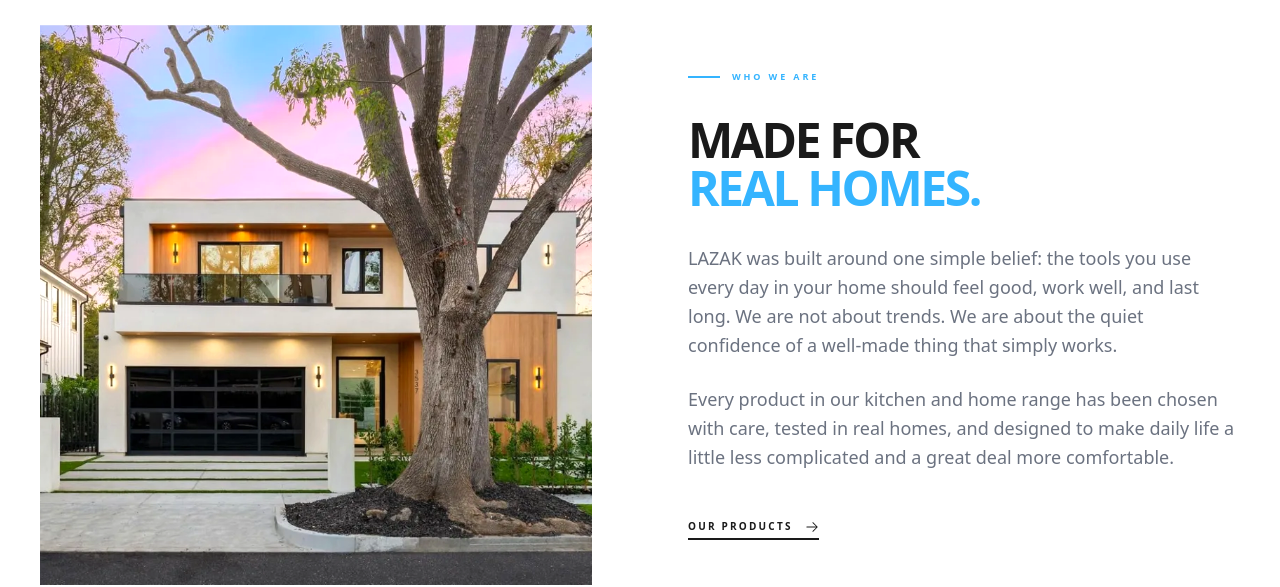
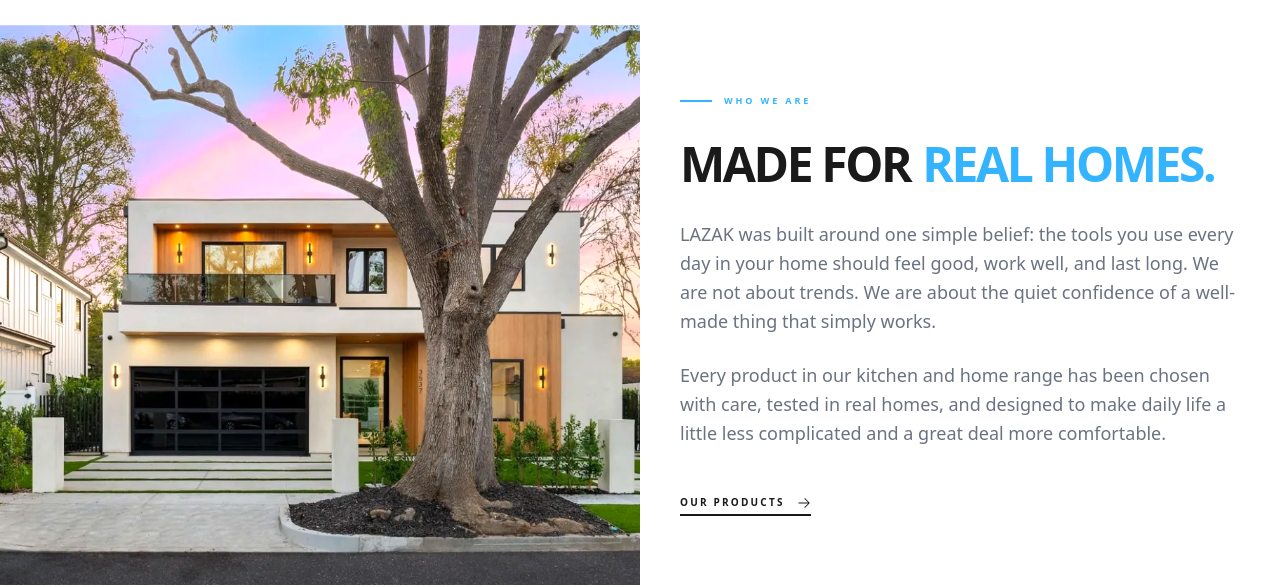
Before and after one commit to ManzoorAhmad1/lazak, a Next.js app: page / in a window 1280 px wide. Shown: the part 1035-1622 px from the top of the page. Built offline with nearby package versions, Linux system fonts and the light colour scheme.

Commit message:
update who am i section in home page

```diff
--- a/src/components/sections/BrandMission.tsx
+++ b/src/components/sections/BrandMission.tsx
@@ -6,17 +6,16 @@ import Link from 'next/link';
 
 export const BrandMission = () => {
   return (
-    <section className="bg-white py-24 lg:py-32">
-      <div className="max-w-7xl mx-auto px-6 lg:px-10">
-        <div className="grid lg:grid-cols-2 gap-16 lg:gap-24 items-center">
-
-          {/* Left: image */}
+    <section className="bg-white py-24 lg:py-32 overflow-hidden">
+      <div className="max-w-8xl mx-auto">
+        <div className="grid lg:grid-cols-2 items-stretch">
+          {/* Left: image - full width and height */}
           <motion.div
             initial={{ clipPath: 'inset(0 0 0 100%)' }}
             whileInView={{ clipPath: 'inset(0 0 0 0)' }}
             viewport={{ once: true, margin: '-80px' }}
             transition={{ duration: 1.0, ease: [0.16, 1, 0.3, 1] }}
-            className="relative overflow-hidden min-h-[480px] lg:min-h-[560px] bg-[#F5F5F3]"
+            className="relative h-full min-h-[480px] lg:min-h-[560px] bg-[#F5F5F3]"
           >
             <img
               src="/image copy 3.png"
@@ -26,13 +25,15 @@ export const BrandMission = () => {
             />
           </motion.div>
 
-          {/* Right: text */}
+          {/* Right: text with padding */}
           <motion.div
             initial={{ opacity: 0, x: 40 }}
             whileInView={{ opacity: 1, x: 0 }}
             viewport={{ once: true, margin: '-80px' }}
             transition={{ duration: 0.65, delay: 0.2 }}
+            className="px-6 lg:px-10 py-12 lg:py-16 flex items-center"
           >
+            <div>
               <div className="flex items-center gap-3 mb-8">
                 <div className="w-8 h-[2px] bg-[#34B4FF]" />
                 <span className="text-[9px] font-black uppercase tracking-[0.32em] text-[#34B4FF]">
@@ -41,8 +42,8 @@ export const BrandMission = () => {
               </div>
 
               <h2 className="text-4xl lg:text-5xl font-black text-[#1A1A1A] tracking-tighter uppercase leading-[1.0] mb-8">
-              Made for<br />
-              <span className="text-[#34B4FF]">Real Homes.</span>
+                Made for
+                <span className="text-[#34B4FF] ms-3">Real Homes.</span>
               </h2>
 
               <p className="text-gray-500 text-lg leading-relaxed mb-6">
@@ -64,8 +65,8 @@ export const BrandMission = () => {
                   <HiArrowRight className="w-3.5 h-3.5 group-hover:translate-x-1 transition-transform duration-200" />
                 </button>
               </Link>
+            </div>
           </motion.div>
-
         </div>
       </div>
     </section>
```
Lines whose indentation alone changed are shown as unchanged.
